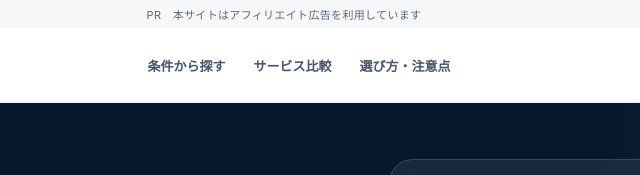
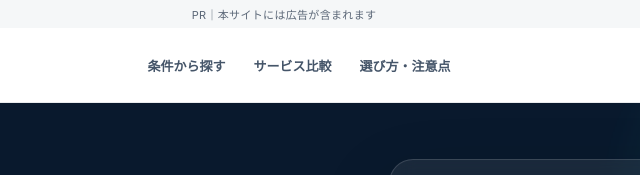
Before and after one commit to bridgecoltdhashimoto-commits/bridge-sidejob-navi, a plain HTML site: page index.html in a window 1280 px wide. Shown: the top 175 px of the page, 356-996 px from the left. Drawn offline with Linux system fonts and the light colour scheme.

Commit message:
Shorten the advertising disclosure

```diff
--- a/index.html
+++ b/index.html
@@ -7,7 +7,7 @@
   <link rel="stylesheet" href="styles.css"><script src="script.js" defer></script>
 </head>
 <body>
-  <div class="disclosure">PR　本サイトはアフィリエイト広告を利用しています</div>
+  <div class="disclosure">PR｜本サイトには広告が含まれます</div>
   <header class="siteHeader"><div class="container headerInner"><a class="brand" href="index.html"><span>BRIDGE</span><b>副業ナビ</b></a><nav><a href="#start">条件から探す</a><a href="services.html">サービス比較</a><a href="guide.html">選び方・注意点</a></nav><a class="headerCta" href="#choice-panel">条件を選ぶ</a></div></header>
   <main>
     <section class="hero"><div class="heroGlow heroGlowOne"></div><div class="heroGlow heroGlowTwo"></div><div class="container heroGrid">
```
